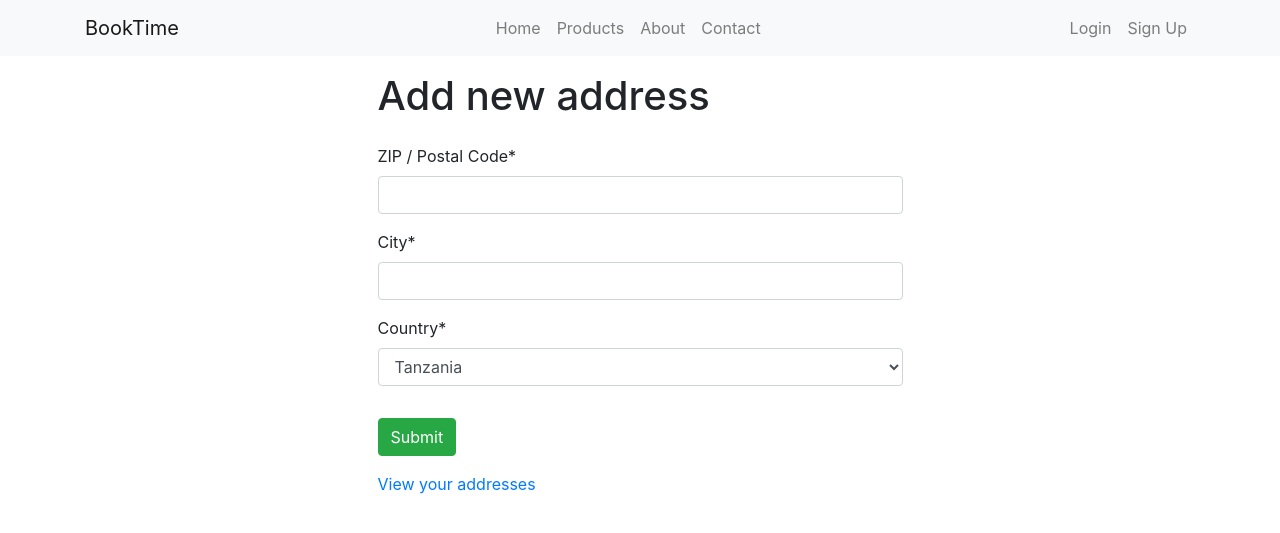
After one commit to ZendaInnocent/simple-online-book-store, a Django app: page /accounts/addresses/create/ in a window 1280 px wide. The commit adds this page. Shown: the top 533 px of the page. Run offline with Django 3.2, Linux system fonts and the light colour scheme; some libraries are stand-ins or nearby versions.

Commit message:
feat: add page for creating address

```diff
--- a/accounts/forms.py
+++ b/accounts/forms.py
@@ -1,7 +1,7 @@
 from django import forms
 from django.contrib.auth.forms import ReadOnlyPasswordHashField
 
-from accounts.models import CustomUser
+from accounts.models import CustomUser, Address
 
 
 class UserChangeForm(forms.ModelForm):
@@ -47,3 +47,10 @@ class UserCreationForm(forms.ModelForm):
         if commit:
             user.save()
         return user
+
+
+class AddressForm(forms.ModelForm):
+
+    class Meta:
+        model = Address
+        fields = ('zip_code', 'city', 'country', )
--- /dev/null
+++ b/accounts/templates/accounts/address_create.html
@@ -0,0 +1,20 @@
+{% extends 'main/base.html' %}
+{% load crispy_forms_tags %}
+
+{% block content %}
+
+    <div class="container col-md-6 my-3">
+        <h1>Add new address</h1>
+        <form class="pt-3" method="POST">
+            {% csrf_token %}
+            {{ form | crispy }}
+            <button type="submit" class="mt-3 btn btn-success">Submit</button>
+        </form>
+        <div class="mt-3">
+            <p class="mb-2">
+                <a href="{% url 'accounts:address-list' %}">View your addresses</a>
+            </p>
+        </div>
+    </div>
+
+{% endblock content %}
--- a/accounts/templates/accounts/address_list.html
+++ b/accounts/templates/accounts/address_list.html
@@ -20,7 +20,7 @@
                     <div class="card-body">
                         <a href="" class="btn btn-secondary">Update Address</a>
                         <a href="" class="btn btn-danger">Delete Address</a>
-                        <a href="" class="btn btn-primary">Add Address</a>
+                        <a href="{% url 'accounts:address-create' %}" class="btn btn-primary">Add Address</a>
                     </div>
                 </div>
             </div>
--- a/accounts/urls.py
+++ b/accounts/urls.py
@@ -7,5 +7,6 @@ app_name = 'accounts'
 urlpatterns = [
     path('', include('django.contrib.auth.urls')),
     path('signup/', views.UserRegistrationView.as_view(), name='signup'),
+    path('addresses/create/', views.AddressCreateView.as_view(), name='address-create'),
     path('addresses/', views.AddressListView.as_view(), name='address-list'),
 ]
--- a/accounts/views.py
+++ b/accounts/views.py
@@ -1,5 +1,6 @@
 from django.shortcuts import render
 from django.views.generic import CreateView, ListView
+from django.urls import reverse_lazy
 
 from accounts import forms
 from accounts.models import Address
@@ -17,3 +18,15 @@ class AddressListView(ListView):
 
     def get_queryset(self):
         return self.model.objects.filter(user=self.request.user)
+
+
+class AddressCreateView(CreateView):
+    model = Address
+    template_name = 'accounts/address_create.html'
+    form_class = forms.AddressForm
+    success_url = reverse_lazy('accounts:address-list')
+
+    def form_valid(self, form):
+        if form.is_valid():
+            form.instance.user = self.request.user
+        return super().form_valid(form)
```
Also changed, not shown: db.sqlite3.
